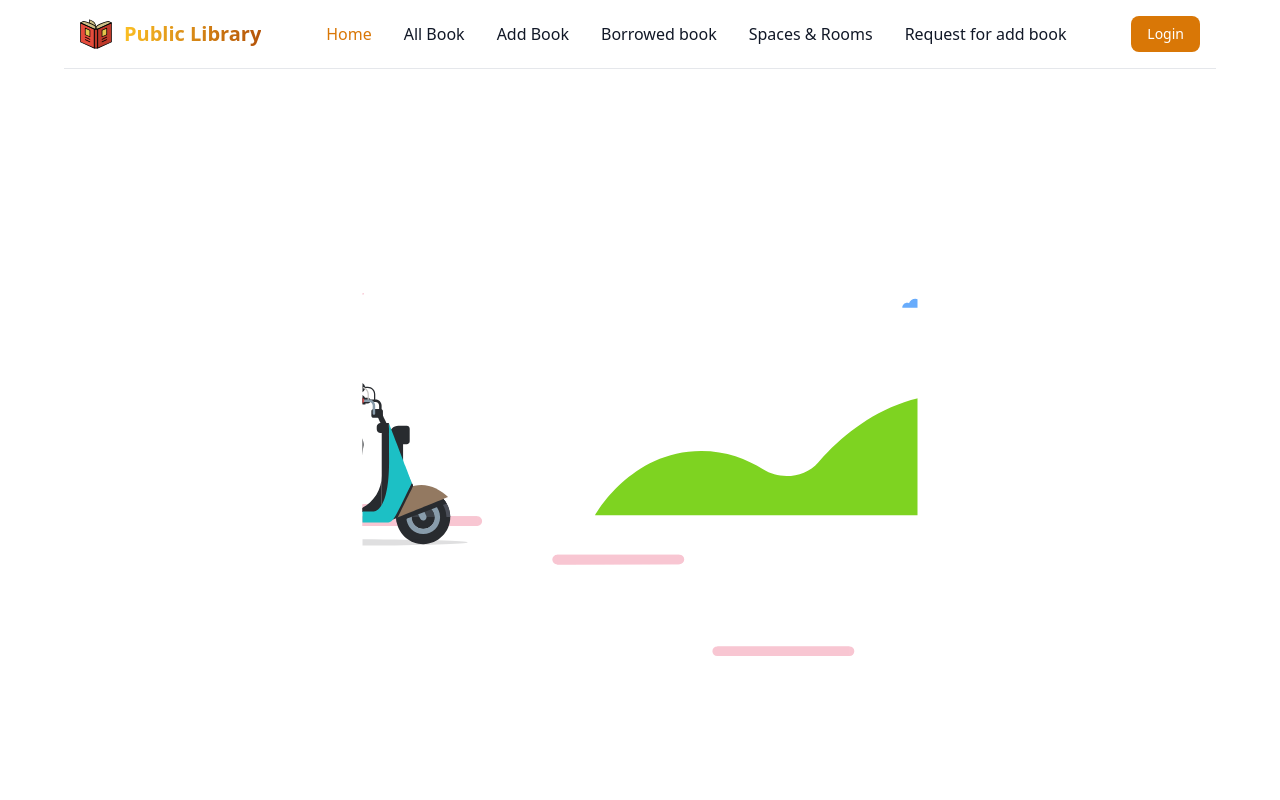
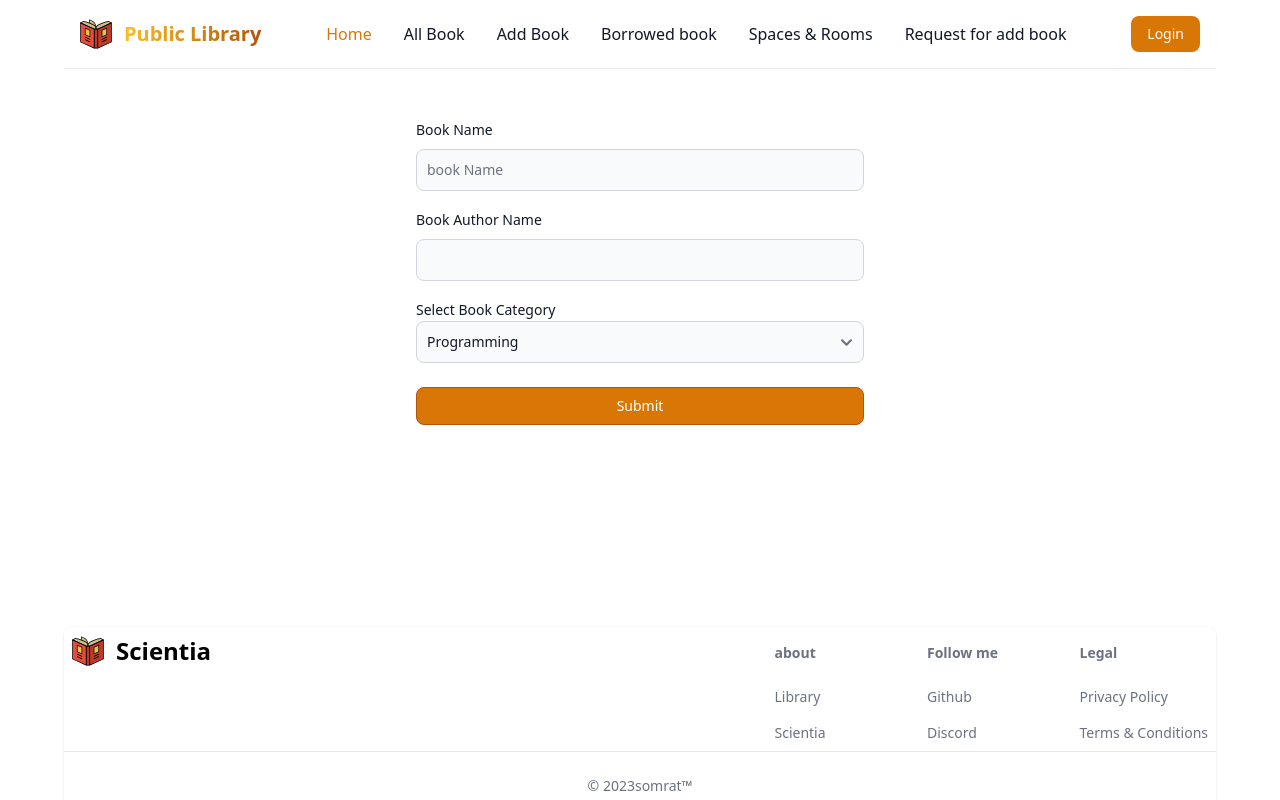
Before and after one commit to 123Somrat/library_management_frontend, a React (Vite) app: page /requestbook in a window 1280 px wide. Shown: the top 800 px of the page. Built offline with nearby package versions, Linux system fonts and the light colour scheme; no server answers.

Commit message:
create book request form

```diff
--- a/src/Pages/RequestBook/RequestBook.jsx
+++ b/src/Pages/RequestBook/RequestBook.jsx
@@ -1,21 +1,50 @@
-import Lottie from "lottie-react"
+import Lottie from "lottie-react";
 import { Helmet } from "react-helmet";
-import { Button, Checkbox, Label, TextInput,Select} from 'flowbite-react';
+import { Button, Checkbox, Label, TextInput, Select } from "flowbite-react";
 import { useForm } from "react-hook-form";
 import ComeingSoon from "../../../public/Animation - 1699535547055.json";
 import Swal from "sweetalert2";
 
 export default function RequestBook() {
-
-   //console.log(watch("bookCategory"))
+  //console.log(watch("bookCategory"))
   //<Lottie animationData={ComeingSoon} loop={true} className="h-[555px]" />
   return (
     <div className="my-[103px] md:mt-12 md:mb-[202px]">
-        <Helmet>
-          <meta charSet="utf-8" />
-          <title>Request Book</title>
-        </Helmet>
-        <Lottie animationData={ComeingSoon} loop={true} className="h-[555px]" />
+      <Helmet>
+        <meta charSet="utf-8" />
+        <title>Request Book</title>
+      </Helmet>
+      <form className="flex max-w-md flex-col gap-4 mx-auto">
+        <div>
+          <div className="mb-2 block">
+            <Label htmlFor="bookName" value="Book Name" />
+          </div>
+          <TextInput
+            className="border-amber-700"
+            id="bookName"
+            type="text"
+            placeholder="book Name"
+          />
+        </div>
+        <div>
+          <div className="mb-2 block">
+            <Label htmlFor="bookAuthorName" value="Book Author Name" />
+          </div>
+          <TextInput id="bookAuthorName" type="text" />
+        </div>
+        <div className="mb-2 block">
+          <Label htmlFor="bookCategory" value="Select Book Category" />
+          <Select id="countries">
+            <option>Programming</option>
+            <option>Testing</option>
+            <option>Time Management</option>
+            <option>Science Fiction</option>
+          </Select>
+        </div>
+        <Button type="submit" className=" border-amber-700 bg-amber-600">
+          Submit
+        </Button>
+      </form>
     </div>
   );
 }
```
